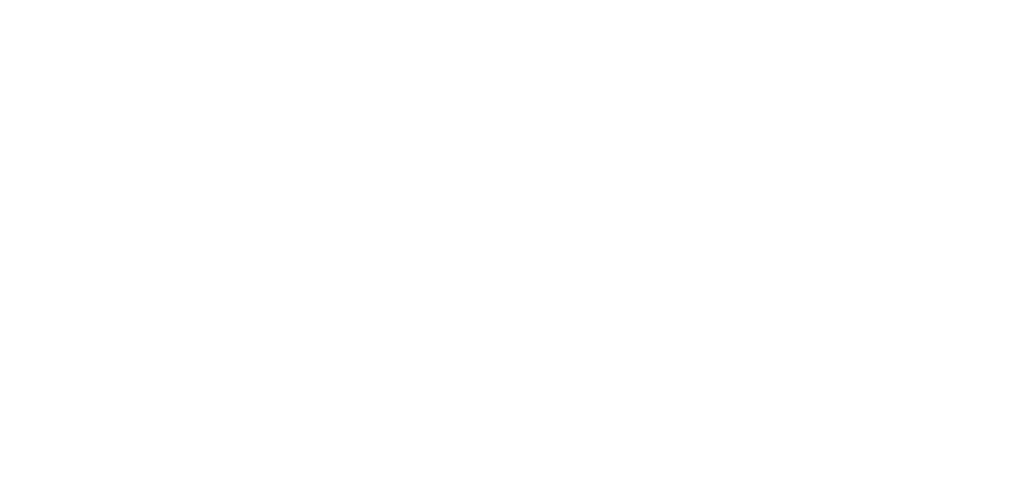
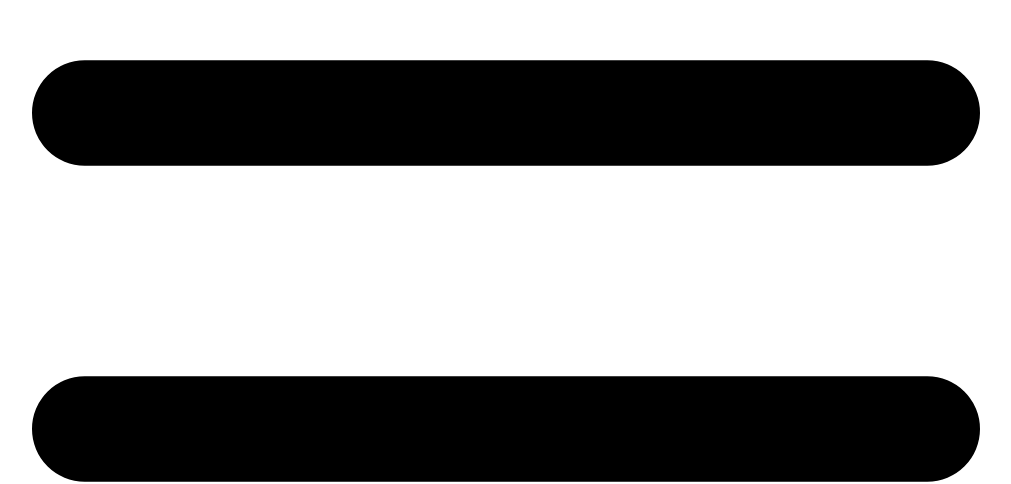
Before and after one commit to starklabsindia77/finleaf-website, a Next.js app: page / in a window 1280 px wide. Shown: the part 9509-9993 px from the top of the page, without its empty margins (134-1145 px from the left). Before the commit the page ends 9314 px from the top, so only its background shows below. Built offline with nearby package versions, Linux system fonts and the light colour scheme.

Commit message:
2nd commit

```diff
--- a/components/HeaderOption.js
+++ b/components/HeaderOption.js
@@ -8,8 +8,8 @@
         Selected && "text-blue-500 border-blue-500"
       }`}
     >
-      <p className="hidden sm:inline-flex">{title}</p>
-      <Icon className="h-4 hidden sm:inline-flex" />
+      <p className="hidden md:inline-flex sm:hidden">{title}</p>
+      <Icon className="h-4 hidden md:inline-flex sm:hidden" />
     </div>
   );
 }
--- a/components/HeaderOptions.js
+++ b/components/HeaderOptions.js
@@ -1,6 +1,6 @@
 import HeaderOption from "./HeaderOption";
 import { ChevronDownIcon } from "@heroicons/react/outline";
-
+import { MenuIcon } from "@heroicons/react/outline";
 function HeaderOptions() {
   return (
     <div className="flex w-full text-gray-700">
@@ -11,6 +11,9 @@
         <HeaderOption Icon={ChevronDownIcon} title="FAQ" />
         <HeaderOption Icon={ChevronDownIcon} title="Contact Us" />
       </div>
+      <div className="flex lg:hidden md:hidden sm:flex">
+        <MenuIcon className="h-5 text-gray-500 border-gray-500 hover:text-blue-500 hover:border-blue-500" />
+      </div>
     </div>
   );
 }
```
